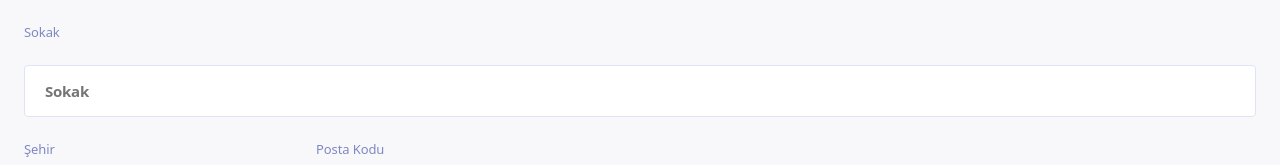
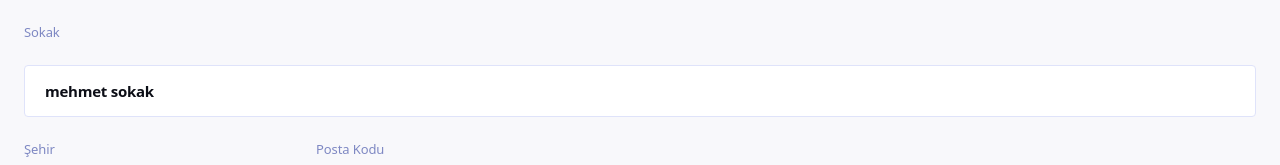
Before and after one commit to beratdimen/invoice-app, a Next.js app: page /invoice in a window 1280 px wide. Both pictures are taken after a click on the button "Yeni". Shown: the part 152-317 px from the top of the page. Built offline with nearby package versions, Linux system fonts and the light colour scheme.

Commit message:
input sokağa default value eklendi

```diff
--- a/components/bill-form/index.jsx
+++ b/components/bill-form/index.jsx
@@ -10,6 +10,7 @@ export default function BillForm({ error }) {
         id="fromStreet"
         name="fromStreet"
         placeholder="Sokak"
+        defaultValue={"mehmet sokak"}
       />
       {error?.fromStreet && <p className="error">{error.fromStreet}</p>}
 
```
